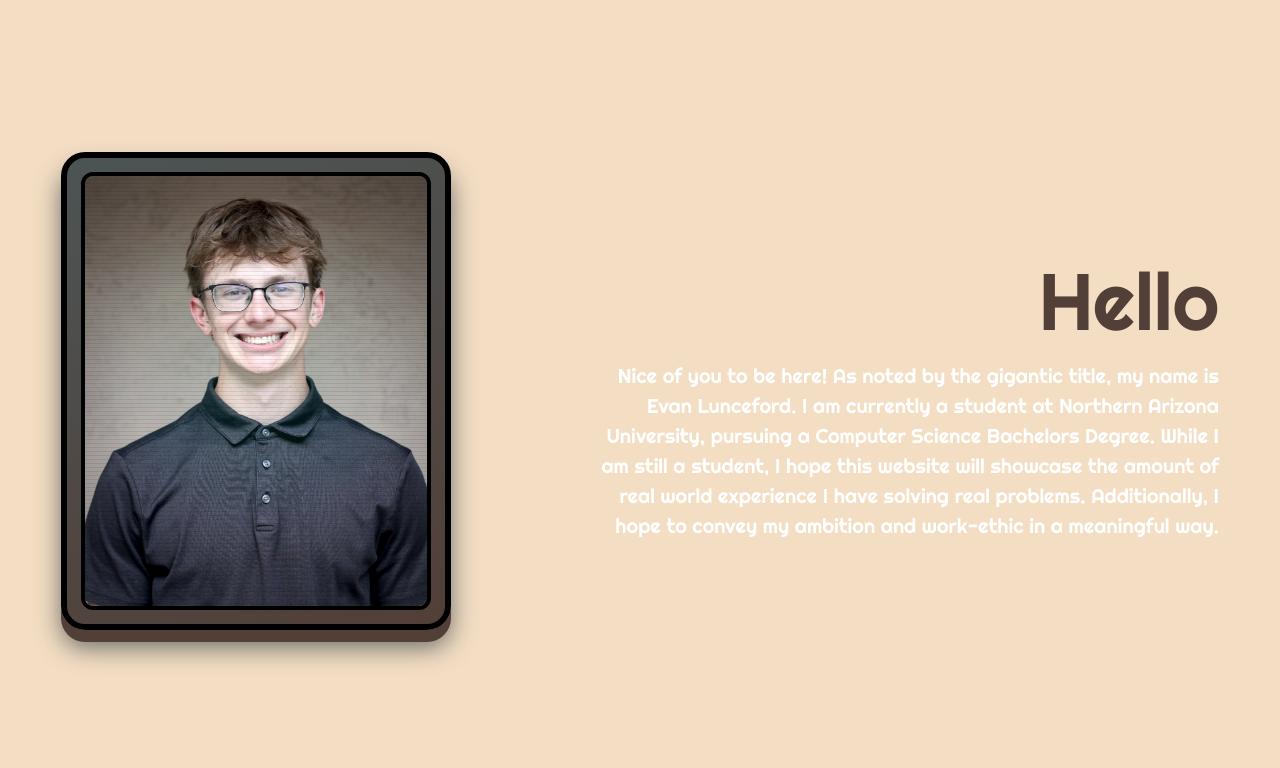
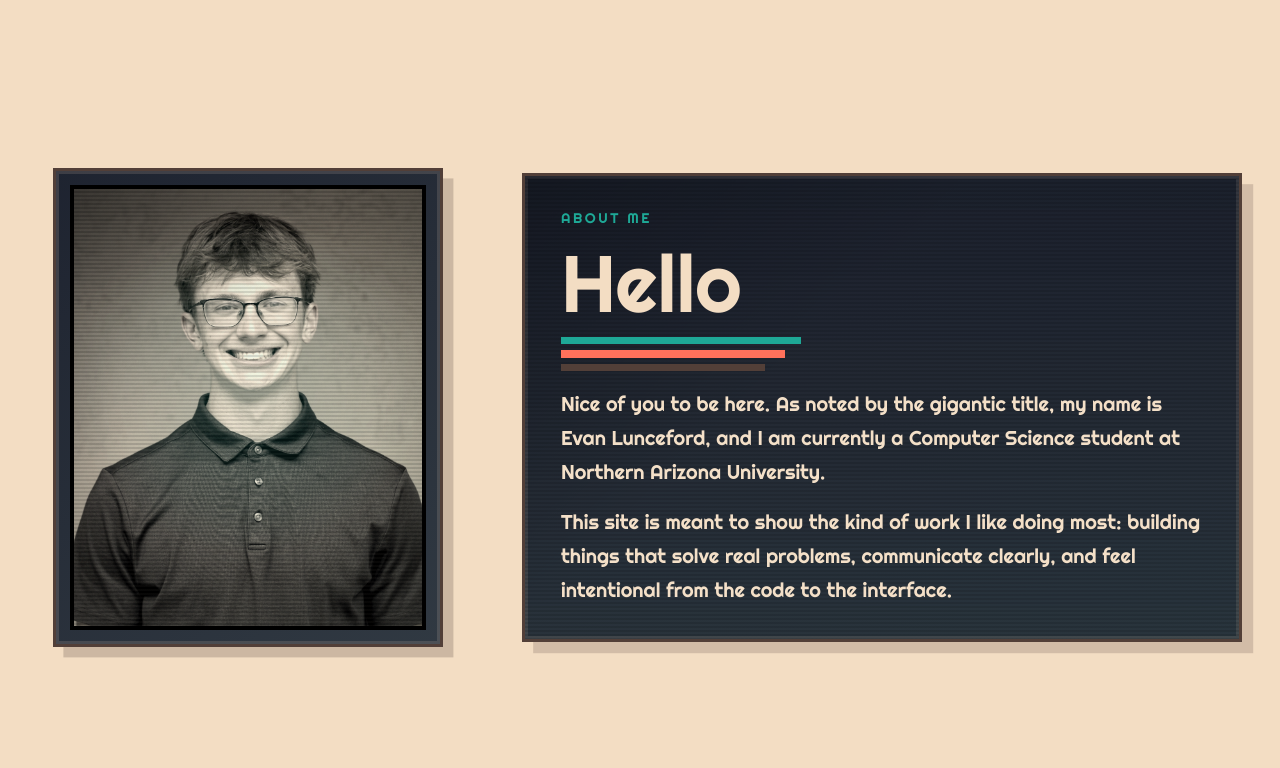
Before and after one commit to evanlunceford/resume-website, a React (Vite) app in the folder src/frontend/: page / in a window 1280 px wide. Shown: the part 680-1448 px from the top of the page. Built offline with nearby package versions, Linux system fonts and the light colour scheme.

Commit message:
Masked web icon against title streak lines, added baseline introduction styling

```diff
--- a/src/frontend/src/components/CrtHeadshot.tsx
+++ b/src/frontend/src/components/CrtHeadshot.tsx
@@ -9,6 +9,7 @@ export default function CrtHeadshot() {
           alt="Evan Lunceford headshot"
           className="crt-headshot"
         />
+        <span className="crt-tint" aria-hidden="true" />
         <span className="crt-glow" aria-hidden="true" />
         <span className="crt-scanlines" aria-hidden="true" />
         <span className="crt-vignette" aria-hidden="true" />
--- a/src/frontend/src/components/assets/TitleStreak.tsx
+++ b/src/frontend/src/components/assets/TitleStreak.tsx
@@ -40,10 +40,7 @@ const iconVariants: Variants = {
         <div className="title-streak-container">
             <svg width="100%" height="100%" viewBox="0 0 400 100" preserveAspectRatio="xMinYMid meet">
                 {[...Array(5)].map((_, i) => {
-
-                const taperOffset = Math.abs(2 - i) * 2;
-                const lineLength = `${70 + taperOffset}%`;
-
+                const lineLength = "85%";
                 return (
                     <motion.line
                         key={i}
@@ -53,7 +50,6 @@ const iconVariants: Variants = {
                         y2={20 + i * 15}
                         stroke={brandColor}
                         strokeWidth="2"
-                        strokeLinecap="round"
                         custom={i}
                         variants={lineVariants}
                         initial="hidden"
@@ -73,6 +69,13 @@ const iconVariants: Variants = {
                     animate="visible"
                     style={{ overflow: "visible" }}
                 >
+                    <ellipse
+                        cx="35"
+                        cy="35"
+                        rx="45"
+                        ry="35"
+                        fill="rgba(243, 221, 195, 1)"
+                    />
                     <g fill="none" stroke={brandColor} strokeWidth="2">
                         {/* Outer Oval Boundary */}
                         <ellipse cx="35" cy="35" rx="40" ry="30" />
--- a/src/frontend/src/css/components/CrtHeadshot.css
+++ b/src/frontend/src/css/components/CrtHeadshot.css
@@ -1,18 +1,19 @@
 .crt-frame {
   width: 100%;
   max-width: 390px;
-  border-radius: var(--radius-2xl);
-  background: linear-gradient(160deg, var(--grey), var(--brown));
-  border: 6px solid var(--black);
+  padding: 14px;
+  border: 3px solid var(--brown);
+  border-radius: 0;
+  background:
+    linear-gradient(145deg, rgba(17, 24, 39, 0.94), rgba(27, 39, 52, 0.9));
   box-shadow:
-    0 12px 0 var(--brown),
-    0 18px 24px var(--grey-hover);
-  padding: 14px;
+    0.65rem 0.65rem 0 0 rgba(82, 63, 56, 0.24),
+    inset 0 0 0 3px rgba(243, 221, 195, 0.14);
 }
 
 .crt-screen {
   position: relative;
-  border-radius: var(--radius-lg);
+  border-radius: 0;
   overflow: hidden;
   aspect-ratio: 4 / 5;
   border: 4px solid var(--black);
@@ -24,15 +25,22 @@
   width: 100%;
   height: 100%;
   object-fit: cover;
-  filter: contrast(1.05) saturate(0.9);
+  filter: grayscale(0.75) sepia(0.42) contrast(1.02) saturate(0.9);
 }
 
+.crt-tint,
 .crt-glow,
 .crt-scanlines,
 .crt-vignette {
   position: absolute;
   inset: 0;
   pointer-events: none;
+}
+
+.crt-tint {
+  background:
+    linear-gradient(135deg, rgba(17, 24, 39, 0.36), rgba(17, 24, 39, 0.08) 38%, rgba(30, 168, 150, 0.08));
+  mix-blend-mode: multiply;
 }
 
 .crt-glow {
@@ -48,11 +56,10 @@
 .crt-scanlines {
   background: repeating-linear-gradient(
     to bottom,
-    transparent 0,
-    transparent 3px,
-    var(--black) 4px
+    rgba(243, 221, 195, 0.04) 0 2px,
+    rgba(0, 0, 0, 0.12) 2px 4px
   );
-  opacity: 0.16;
+  opacity: 1;
 }
 
 .crt-vignette {
--- a/src/frontend/src/css/components/assets/TitleStreak.css
+++ b/src/frontend/src/css/components/assets/TitleStreak.css
@@ -1,7 +1,7 @@
 .title-streak-container {
-  width: 100%;
+  width: 100vw;
 }
 
 .title-streak-container svg {
-  overflow: visible;
+  overflow: hidden;
 }
--- a/src/frontend/src/css/pages/Home.css
+++ b/src/frontend/src/css/pages/Home.css
@@ -6,6 +6,8 @@
   display: flex;
   flex-direction: column;
   align-items: center;
+
+  overflow-x: hidden;
 }
 
 
@@ -28,6 +30,7 @@
   justify-content: center;
   color: var(--white);
   text-align: center;
+  width: 100%;
 }
 
 .home-name{
@@ -50,12 +53,12 @@
 
 .intro-container {
   width: 100%;
-  display: flex;
-  flex-direction: row;
+  display: grid;
+  grid-template-columns: minmax(280px, 420px) minmax(0, 720px);
   align-items: center;
   justify-content: center;
-  gap: clamp(1.5rem, 10vw, 15rem);
-  padding: 2rem 2rem 7rem 2rem;
+  gap: clamp(2rem, 5vw, 6rem);
+  padding: 3rem 2rem 7rem 2rem;
 }
 
 .intro-left {
@@ -68,22 +71,88 @@
   display: flex;
   align-items: center;
   justify-content: flex-start;
-  text-align: end;
+  text-align: left;
 }
 
 .intro-copy {
-  max-width: 640px;
-  color: var(--white);
+  position: relative;
+  display: grid;
+  gap: 1rem;
+  max-width: 720px;
+  padding: 2rem 2.25rem;
+  border: 3px solid var(--brown);
+  background:
+    linear-gradient(180deg, rgba(17, 24, 39, 0.95), rgba(27, 39, 52, 0.92));
+  box-shadow:
+    0.7rem 0.7rem 0 0 rgba(82, 63, 56, 0.2),
+    inset 0 0 0 3px rgba(243, 221, 195, 0.12);
+  color: var(--tan);
+}
+
+.intro-copy::before {
+  content: "";
+  position: absolute;
+  inset: 0;
+  pointer-events: none;
+  background:
+    linear-gradient(135deg, rgba(17, 24, 39, 0.34), rgba(17, 24, 39, 0.08) 38%, rgba(30, 168, 150, 0.08)),
+    repeating-linear-gradient(
+      180deg,
+      rgba(243, 221, 195, 0.04) 0 2px,
+      rgba(0, 0, 0, 0.12) 2px 4px
+    );
+  mix-blend-mode: multiply;
+}
+
+.intro-copy > * {
+  position: relative;
+  z-index: 1;
+}
+
+.intro-eyebrow {
+  color: var(--teal);
+  font-size: var(--text-sm);
+  letter-spacing: 0.18em;
+  text-transform: uppercase;
 }
 
 .intro-heading {
-  color: var(--brown);
+  color: var(--tan);
   font-size: var(--text-5xl);
+  line-height: 0.95;
+}
+
+.intro-copy-divider {
+  display: grid;
+  gap: 0.4rem;
+  width: min(100%, 15rem);
+}
+
+.intro-copy-divider__line {
+  display: block;
+  height: 0.45rem;
+}
+
+.intro-copy-divider__line--teal {
+  width: 100%;
+  background: var(--teal);
+}
+
+.intro-copy-divider__line--orange {
+  width: calc(100% - 1rem);
+  background: var(--orange);
+}
+
+.intro-copy-divider__line--brown {
+  width: calc(100% - 2.25rem);
+  background: var(--brown);
 }
 
 .intro-text {
-  color: var(--white);
+  color: color-mix(in srgb, var(--tan) 92%, var(--white));
   font-size: var(--text-lg);
+  line-height: 1.7;
+  max-width: 58ch;
 }
 
 @media (max-width: 1100px) {
@@ -104,6 +173,7 @@
   .intro-container {
     grid-template-columns: 1fr;
     gap: 1.5rem;
+    padding-inline: 1rem;
   }
 
   .intro-right {
@@ -113,6 +183,7 @@
 
   .intro-copy {
     text-align: center;
+    padding: 1.5rem 1.25rem;
   }
 }
 
--- a/src/frontend/src/pages/Home.tsx
+++ b/src/frontend/src/pages/Home.tsx
@@ -95,6 +95,7 @@ export default function Home() {
 
           <div className="intro-right">
             <div className="intro-copy" ref={introRef}>
+              <span className="intro-eyebrow">About Me</span>
               <motion.h3
                 className="intro-heading"
                 initial={{ opacity: 0 }}
@@ -103,12 +104,18 @@ export default function Home() {
               >
                 Hello
               </motion.h3>
+              <div className="intro-copy-divider" aria-hidden="true">
+                <span className="intro-copy-divider__line intro-copy-divider__line--teal" />
+                <span className="intro-copy-divider__line intro-copy-divider__line--orange" />
+                <span className="intro-copy-divider__line intro-copy-divider__line--brown" />
+              </div>
               <p className="intro-text">
-                Nice of you to be here! As noted by the gigantic title, my name is Evan Lunceford.
-                I am currently a student at Northern Arizona University, pursuing a Computer Science
-                Bachelors Degree. While I am still a student, I hope this website will showcase the amount
-                of real world experience I have solving real problems. Additionally, I hope to convey my
-                ambition and work-ethic in a meaningful way.
+                Nice of you to be here. As noted by the gigantic title, my name is Evan Lunceford, and I am currently
+                a Computer Science student at Northern Arizona University.
+              </p>
+              <p className="intro-text">
+                This site is meant to show the kind of work I like doing most: building things that solve real
+                problems, communicate clearly, and feel intentional from the code to the interface.
               </p>
             </div>
           </div>
```
Lines whose indentation alone changed are shown as unchanged.
